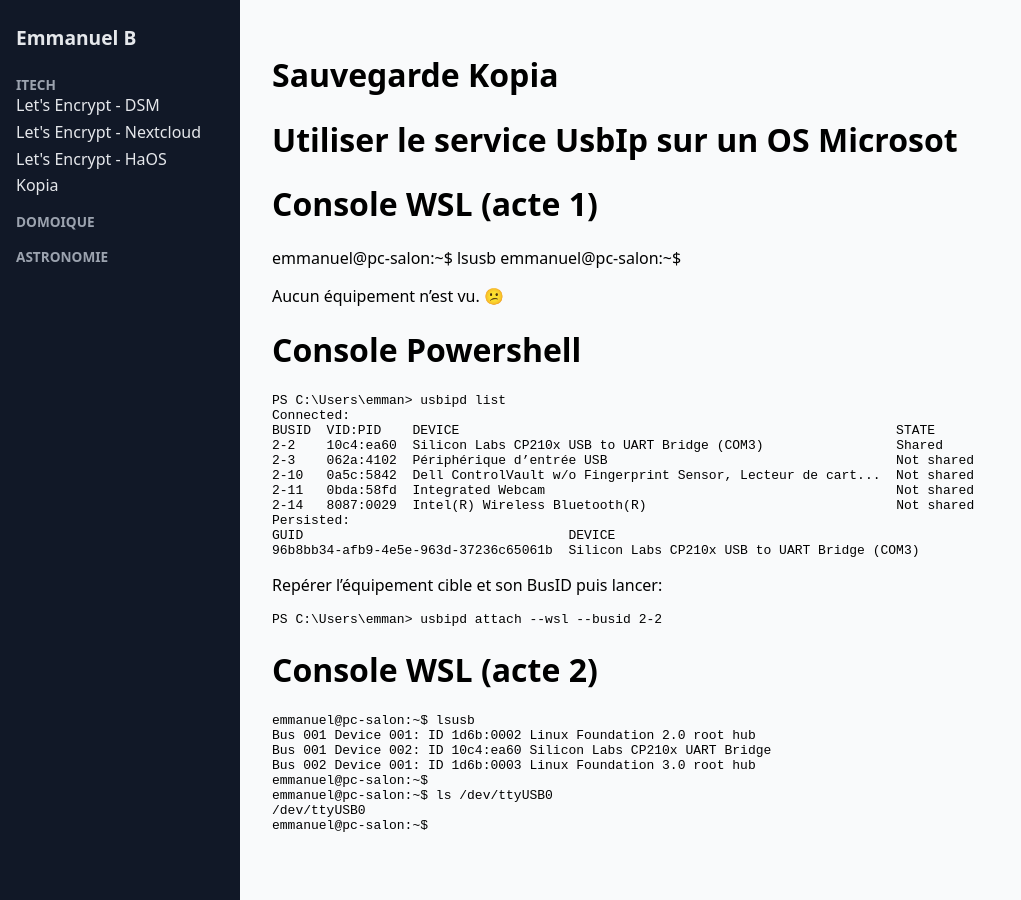
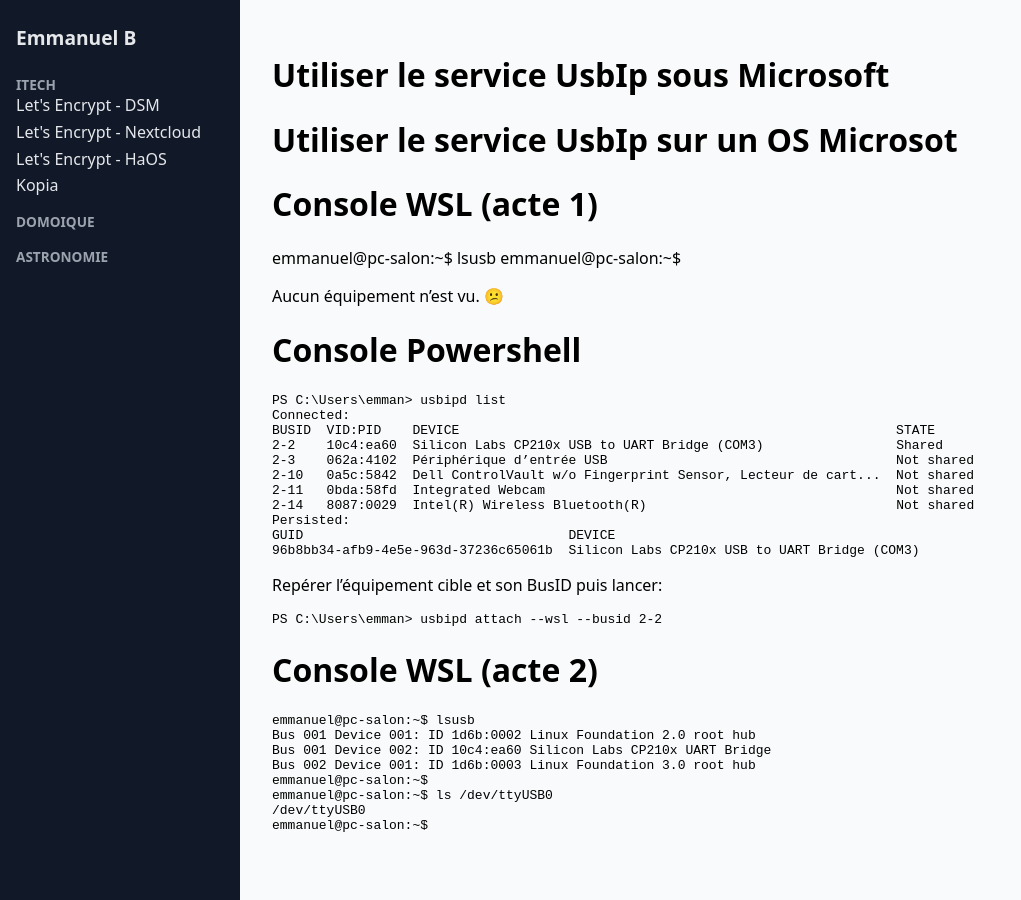
Before and after one commit to CosmicExplorator/cosmicexplorator.github.io, a Jekyll site: the page built from _pages/astronomie/usbIpOnWindows.md, in a window 1280 px wide. Shown: the whole page, without its empty margins (0-1021 px from the left). Built offline with Jekyll 4.4.1, drawn with Linux system fonts in a browser that asks for light colours.

Commit message:
Update usbIpOnWindows.md

```diff
--- a/_pages/astronomie/usbIpOnWindows.md
+++ b/_pages/astronomie/usbIpOnWindows.md
@@ -1,6 +1,6 @@
 ---
 layout: default
-title: Sauvegarde Kopia
+title: Utiliser le service UsbIp sous Microsoft
 permalink: /usbIpOnWindows/
 ---
 
```
